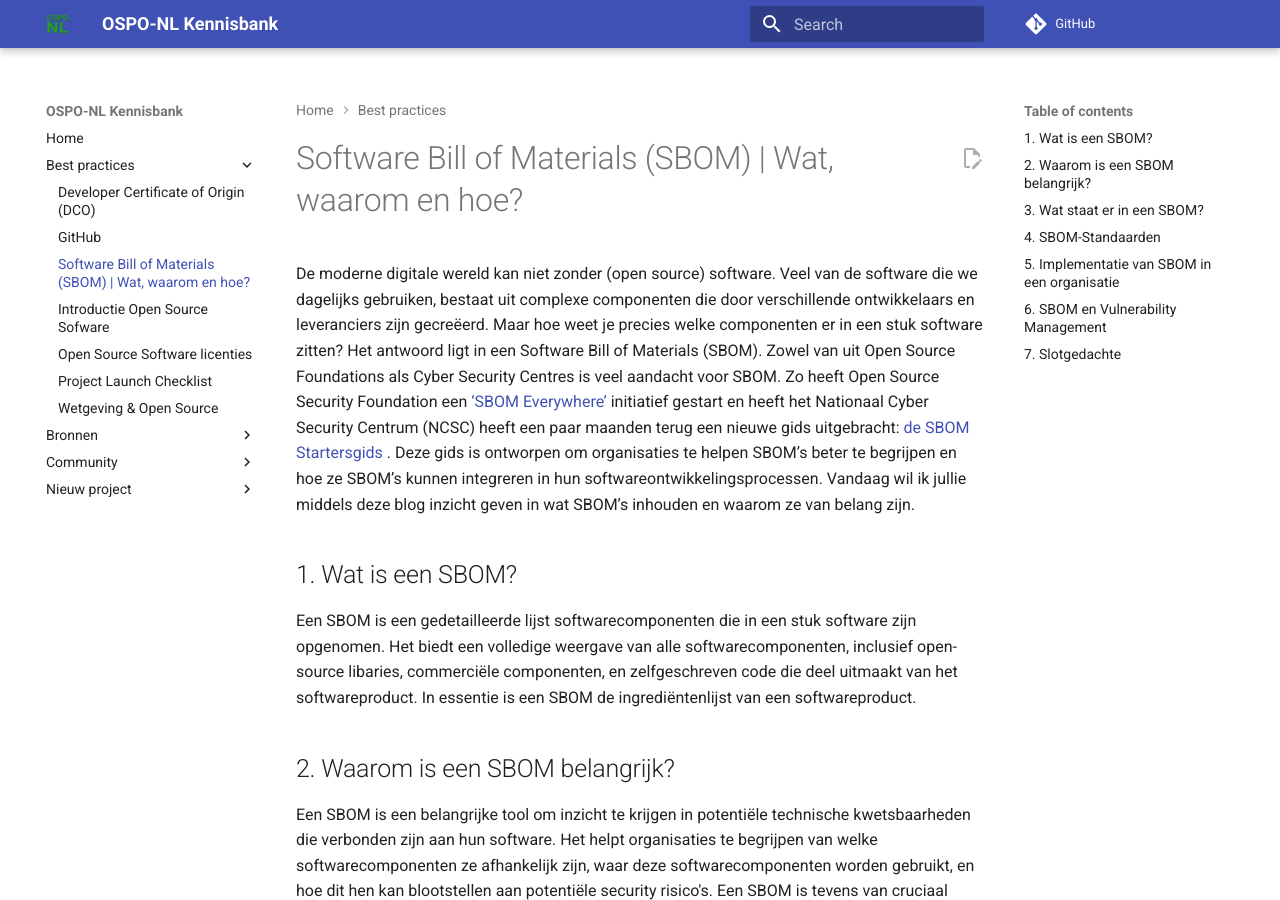
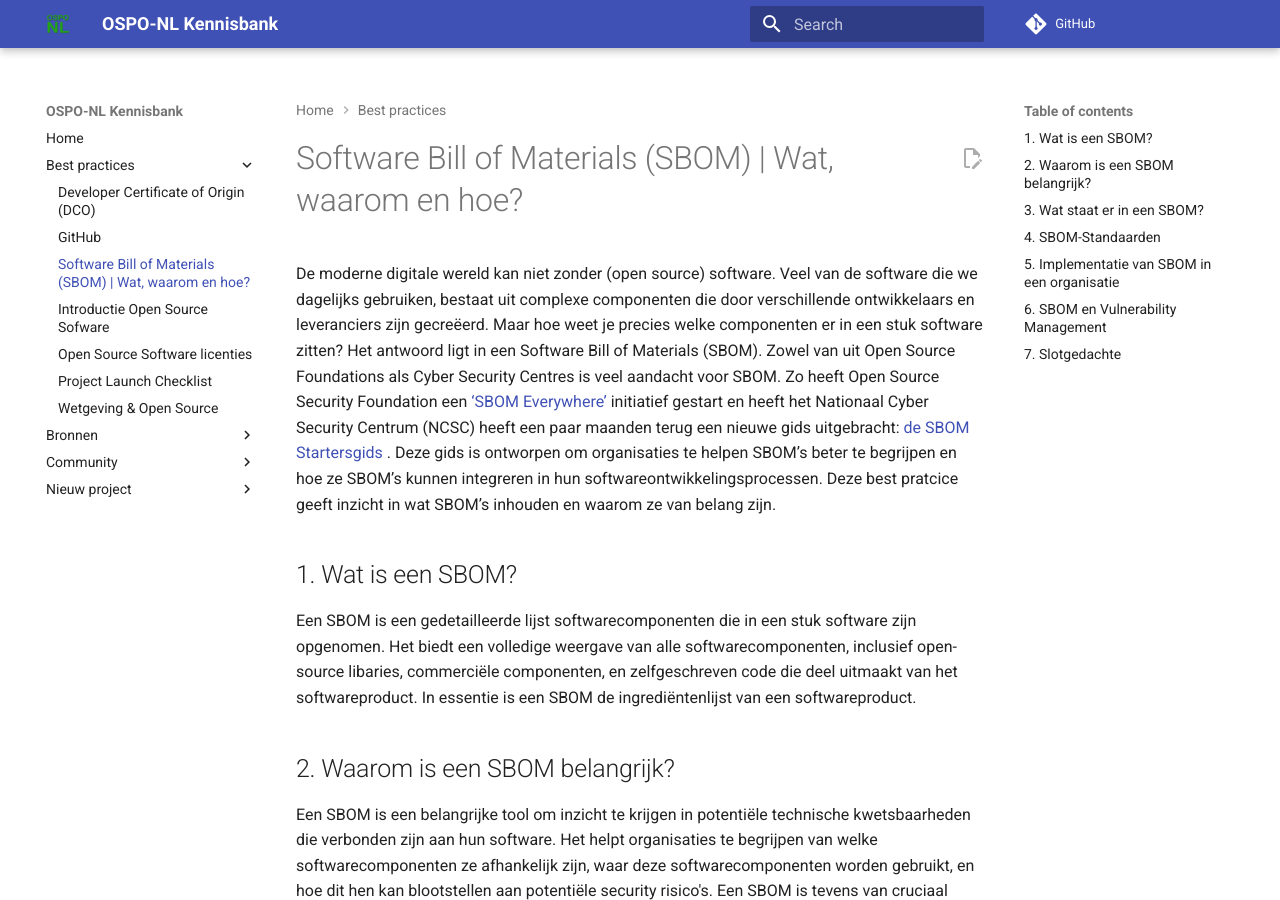
Before and after one commit to ospo-nl/kennisbank, an MkDocs documentation site: the page built from docs/best-practices/SBOM.md, in a window 1280 px wide and 900 px high. Built offline with MkDocs 1.6.1 and Material for MkDocs 9.7.7, drawn with Linux system fonts in a browser that asks for light colours; comment, search, counter and statistics services are not loaded.

Commit message:
Update SBOM.md
Signed-off-by: Jonas van den Bogaard <3628277+Jonasvdbo@users.noreply.github.com>

```diff
--- a/docs/best-practices/SBOM.md
+++ b/docs/best-practices/SBOM.md
@@ -1,6 +1,6 @@
 # Software Bill of Materials (SBOM) | Wat, waarom en hoe?
 
-De moderne digitale wereld kan niet zonder (open source) software. Veel van de software die we dagelijks gebruiken, bestaat uit complexe componenten die door verschillende ontwikkelaars en leveranciers zijn gecreëerd. Maar hoe weet je precies welke componenten er in een stuk software zitten? Het antwoord ligt in een Software Bill of Materials (SBOM). Zowel van uit Open Source Foundations als Cyber Security Centres is veel aandacht voor SBOM. Zo heeft Open Source Security Foundation een [‘SBOM Everywhere’](https://openssf.org/blog/2023/06/30/sbom-everywhere-and-the-security-tooling-working-group-providing-the-best-security-tools-for-open-source-developers/)  initiatief gestart en heeft het Nationaal Cyber Security Centrum (NCSC) heeft een paar maanden terug een nieuwe gids uitgebracht: [de SBOM Startersgids](https://www.ncsc.nl/documenten/publicaties/2023/juli/5/sbom-startersgids) . Deze gids is ontworpen om organisaties te helpen SBOM’s beter te begrijpen en hoe ze SBOM’s kunnen integreren in hun softwareontwikkelingsprocessen. Vandaag wil ik jullie middels deze blog inzicht geven in wat SBOM’s inhouden en waarom ze van belang zijn.
+De moderne digitale wereld kan niet zonder (open source) software. Veel van de software die we dagelijks gebruiken, bestaat uit complexe componenten die door verschillende ontwikkelaars en leveranciers zijn gecreëerd. Maar hoe weet je precies welke componenten er in een stuk software zitten? Het antwoord ligt in een Software Bill of Materials (SBOM). Zowel van uit Open Source Foundations als Cyber Security Centres is veel aandacht voor SBOM. Zo heeft Open Source Security Foundation een [‘SBOM Everywhere’](https://openssf.org/blog/2023/06/30/sbom-everywhere-and-the-security-tooling-working-group-providing-the-best-security-tools-for-open-source-developers/)  initiatief gestart en heeft het Nationaal Cyber Security Centrum (NCSC) heeft een paar maanden terug een nieuwe gids uitgebracht: [de SBOM Startersgids](https://www.ncsc.nl/documenten/publicaties/2023/juli/5/sbom-startersgids) . Deze gids is ontworpen om organisaties te helpen SBOM’s beter te begrijpen en hoe ze SBOM’s kunnen integreren in hun softwareontwikkelingsprocessen. Deze best pratcice geeft inzicht in wat SBOM’s inhouden en waarom ze van belang zijn.
 
 ## 1. Wat is een SBOM?
 Een SBOM is een gedetailleerde lijst softwarecomponenten die in een stuk software zijn opgenomen. Het biedt een volledige weergave van alle softwarecomponenten, inclusief open-source libaries, commerciële componenten, en zelfgeschreven code die deel uitmaakt van het softwareproduct. In essentie is een SBOM de ingrediëntenlijst van een softwareproduct.
```
